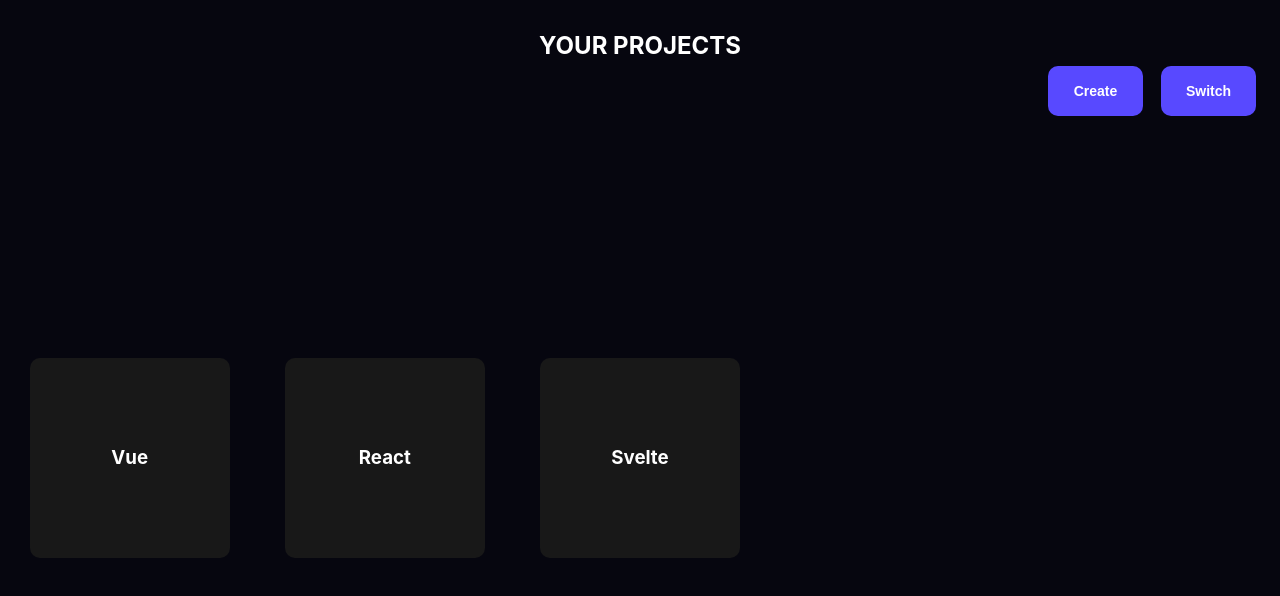
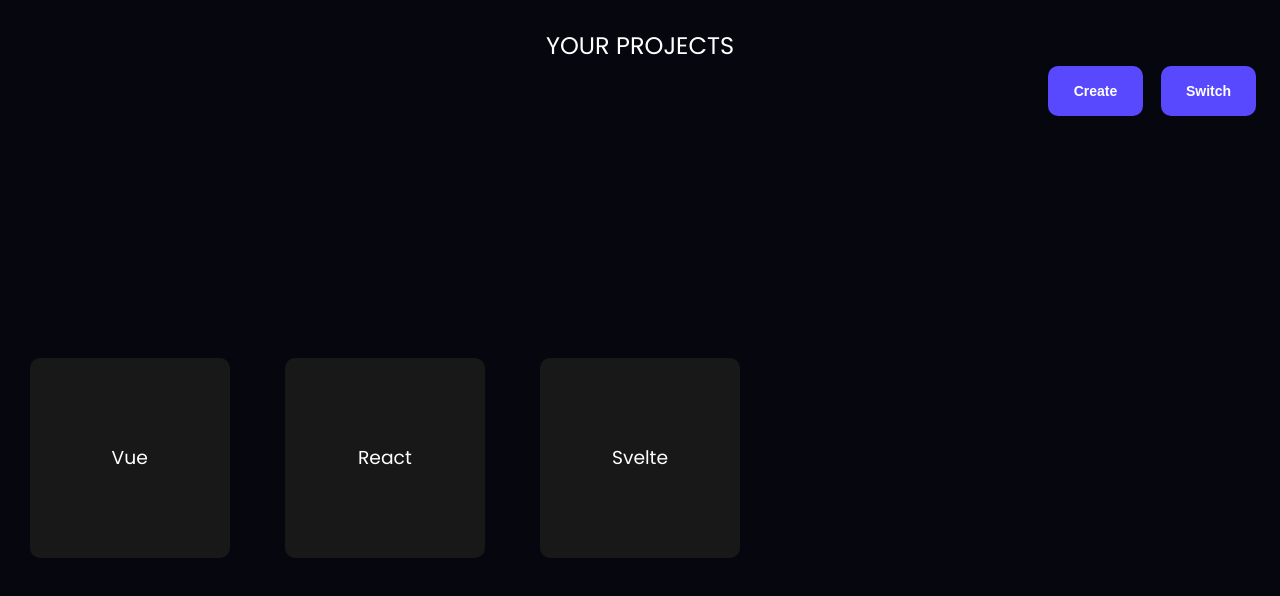
Before and after one commit to surtr1st/inisha, a Vue app: page /home in a window 1280 px wide. Shown: the top 596 px of the page. Built offline with nearby package versions, Linux system fonts and the light colour scheme.

Commit message:
add font `Poppins`

```diff
--- a/index.html
+++ b/index.html
@@ -4,6 +4,9 @@
     <meta charset="UTF-8" />
     <link rel="icon" type="image/svg+xml" href="/vite.svg" />
     <meta name="viewport" content="width=device-width, initial-scale=1.0" />
+    <link rel="preconnect" href="https://fonts.googleapis.com">
+    <link rel="preconnect" href="https://fonts.gstatic.com" crossorigin>
+    <link href="https://fonts.googleapis.com/css2?family=Poppins&display=swap" rel="stylesheet">
     <title>Tauri + Vue + TS</title>
   </head>
 
--- a/src/styles.css
+++ b/src/styles.css
@@ -1,5 +1,6 @@
 :root {
-     font-family: Inter, Avenir, Helvetica, Arial, sans-serif;
+     /* font-family: Inter, Avenir, Helvetica, Arial, sans-serif; */
+     font-family: 'Poppins', sans-serif;
      font-size: 16px;
      line-height: 24px;
      font-weight: 400;
```
